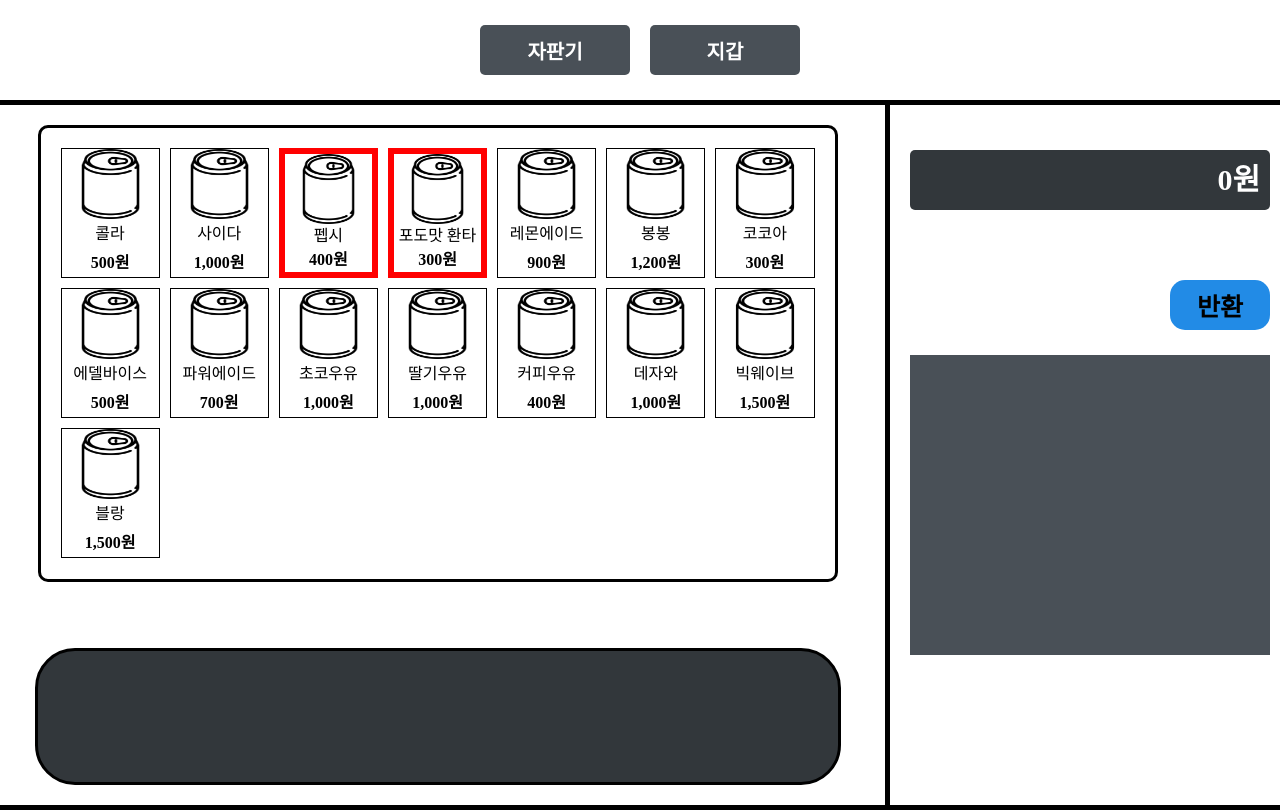
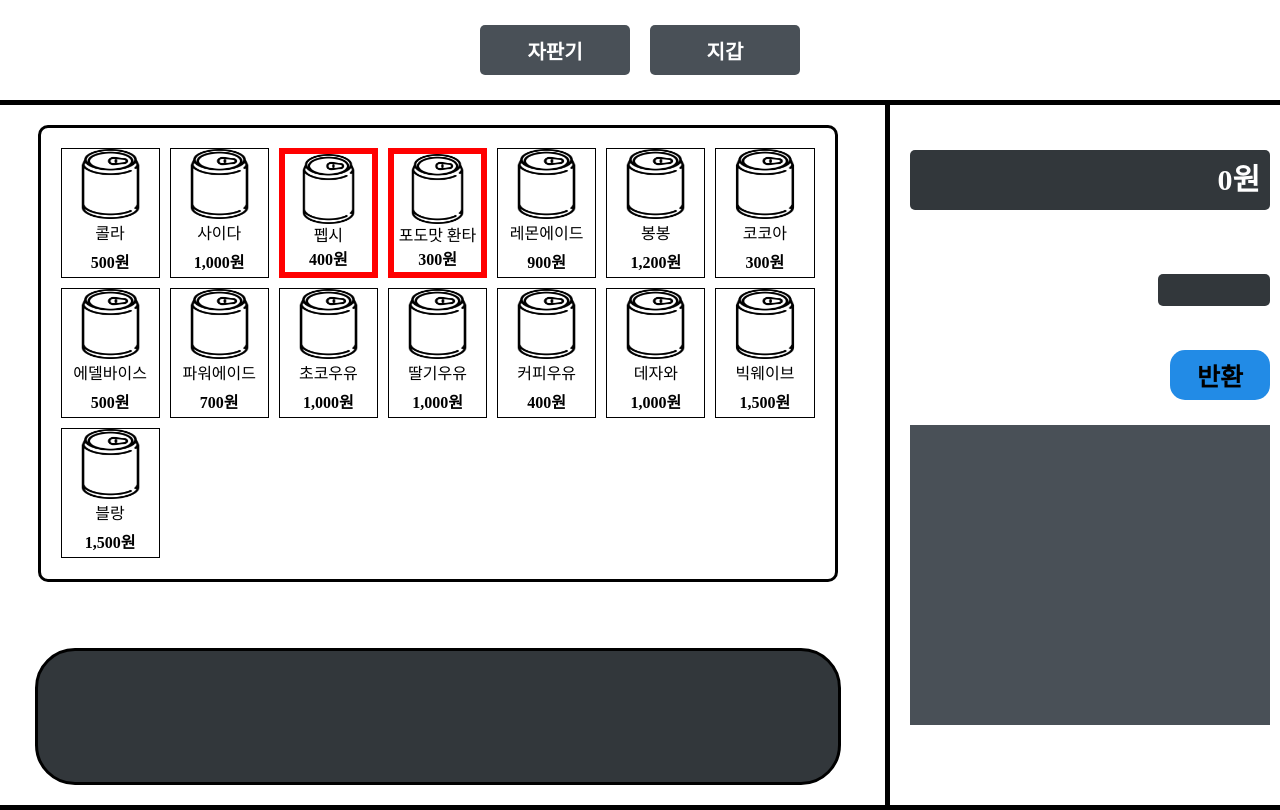
Before and after one commit to codesquad-members-2022/fe-vm, a React (Create React App) app in the folder vending-machine/: page / in a window 1280 px wide. Built offline with nearby package versions, Linux system fonts and the light colour scheme.

Commit message:
Feat : 자판기 내 입력 컴포넌트 구현

```diff
--- a/vending-machine/src/components/Info.js
+++ b/vending-machine/src/components/Info.js
@@ -4,11 +4,13 @@ import ReturnBtn from "./ReturnBtn";
 import Status from "./Status";
 import styled from "styled-components";
 import { HeightSort } from "../style/Globalstyles";
+import Inlet from "./Inlet";
 
 function Info() {
   return (
     <InfoWrap>
       <Budget></Budget>
+      <Inlet></Inlet>
       <ReturnBtn></ReturnBtn>
       <Status></Status>
     </InfoWrap>
--- /dev/null
+++ b/vending-machine/src/components/Inlet.js
@@ -0,0 +1,27 @@
+import React from "react";
+import styled from "styled-components";
+import { HeightSort } from "../style/Globalstyles";
+function Inlet() {
+  return (
+    <InletWrap>
+      <InletInput></InletInput>
+    </InletWrap>
+  );
+}
+const InletWrap = styled.div`
+  width: 100%;
+  height: 70px;
+  ${HeightSort};
+  justify-content: flex-end;
+  box-sizing: border-box;
+  padding: 5%;
+`;
+const InletInput = styled.input`
+  width: 30%;
+  height: 100%;
+  background: ${({ theme }) => theme.colors.darkGray};
+  border: none;
+  color: ${({ theme }) => theme.colors.white};
+  border-radius: 5px;
+`;
+export default Inlet;
```
